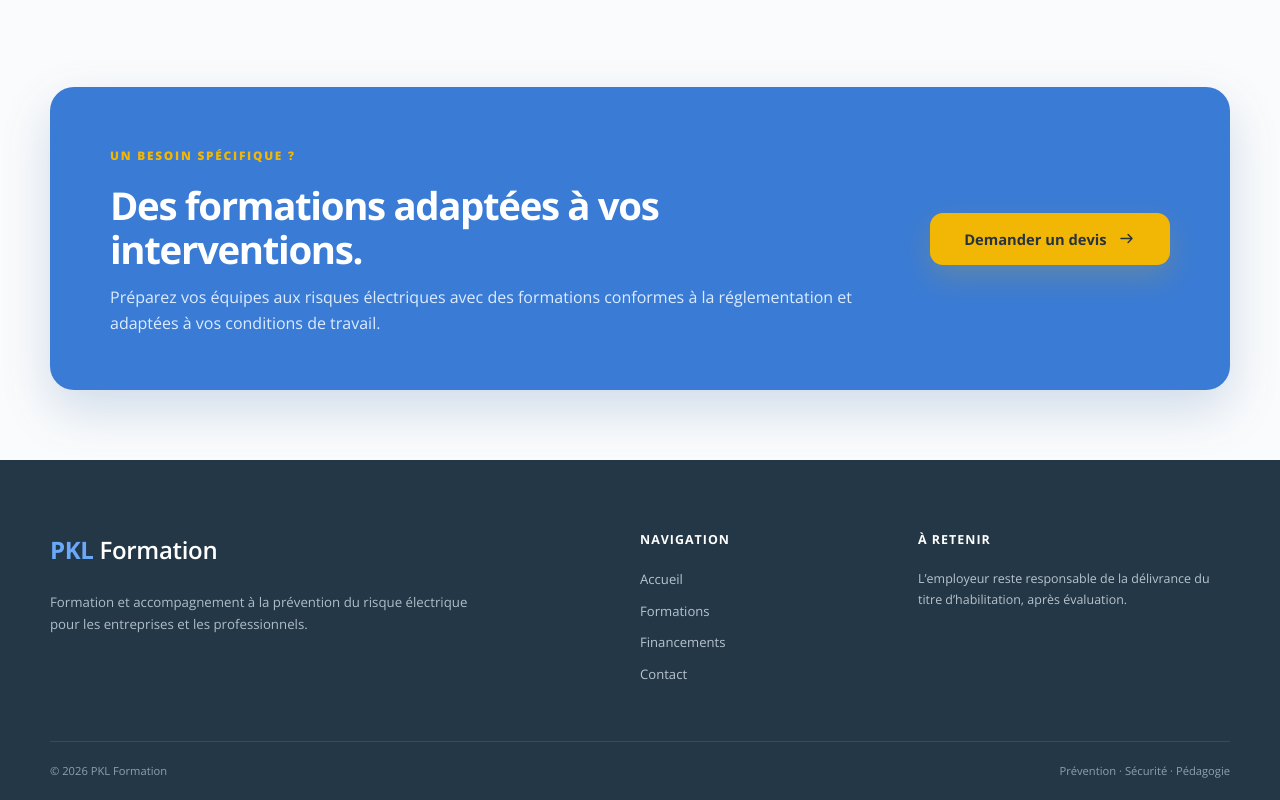
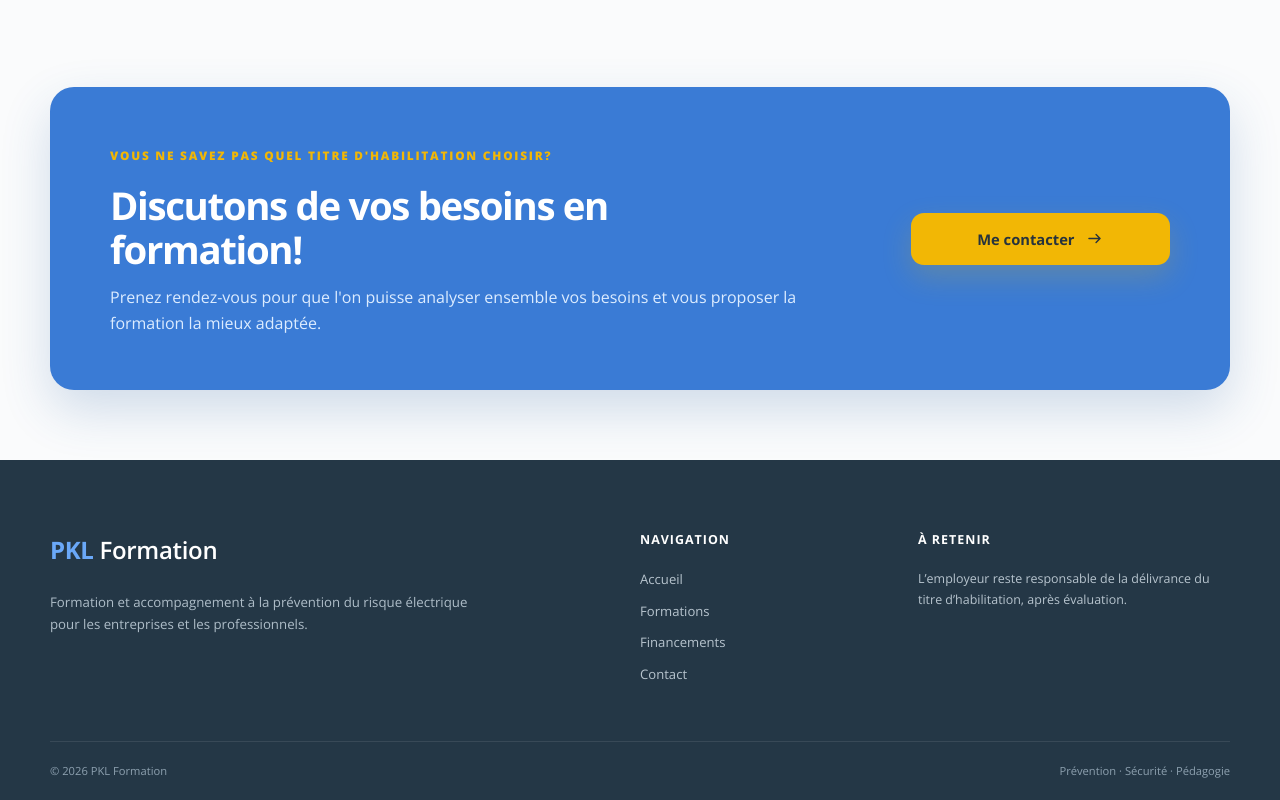
Before and after one commit to GregBoil/PKL, a React (Vite) app: page / in a window 1280 px wide. Shown: the part 2320-3120 px from the top of the page. Built offline with nearby package versions, Linux system fonts and the light colour scheme.

Commit message:
Pastille formation

```diff
--- a/src/pages/Home.jsx
+++ b/src/pages/Home.jsx
@@ -195,16 +195,15 @@ export default function Home() {
       <section className="section cta-section">
         <div className="container cta-card">
           <div>
-            <span className="eyebrow eyebrow-light">Un besoin spécifique ?</span>
-            <h2>Des formations adaptées à vos interventions.</h2>
+            <span className="eyebrow eyebrow-light">Vous ne savez pas quel titre d'habilitation choisir?</span>
+            <h2>Discutons de vos besoins en formation!</h2>
             <p>
-              Préparez vos équipes aux risques électriques avec des formations conformes
-               à la réglementation et adaptées à vos conditions de travail.
+              Prenez rendez-vous pour que l'on puisse analyser ensemble vos besoins et vous proposer la formation la mieux adaptée.
             </p>
           </div>
 
           <Link className="button button-yellow" to="/contact">
-            Demander un devis
+            Me contacter
             <Icon name="arrow" size={19} />
           </Link>
         </div>
```
